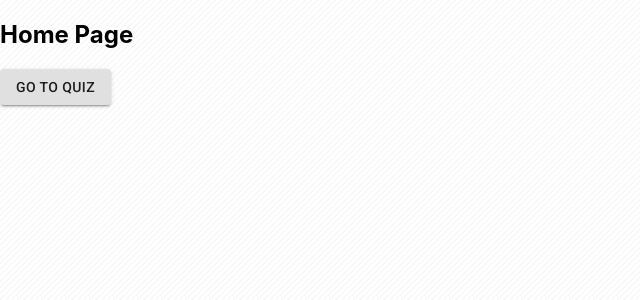
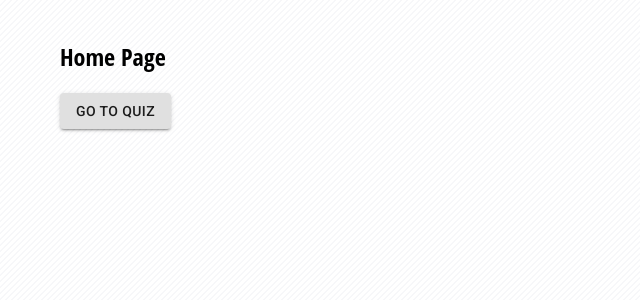
Before and after one commit to Inter-Camp/InterCamp, a React (Create React App) app: page / in a window 1280 px wide. Shown: the top 300 px of the page, without its empty margins (0-640 px from the left). Built offline with nearby package versions, Linux system fonts and the light colour scheme.

Commit message:
basic css for the app

```diff
--- a/src/App.css
+++ b/src/App.css
@@ -1,4 +1,18 @@
-.quiz-s-preview{
+body {
+  font-family: "Open Sans Condensed", sans-serif;
+  padding: 20px 60px;
+}
+
+a {
+  text-decoration: none;
+  color: black;
+}
+
+* {
+  box-sizing: border-box;
+}
+
+.quiz-s-preview {
   display: flex;
   justify-content: space-around;
   margin: 0px auto;
```
